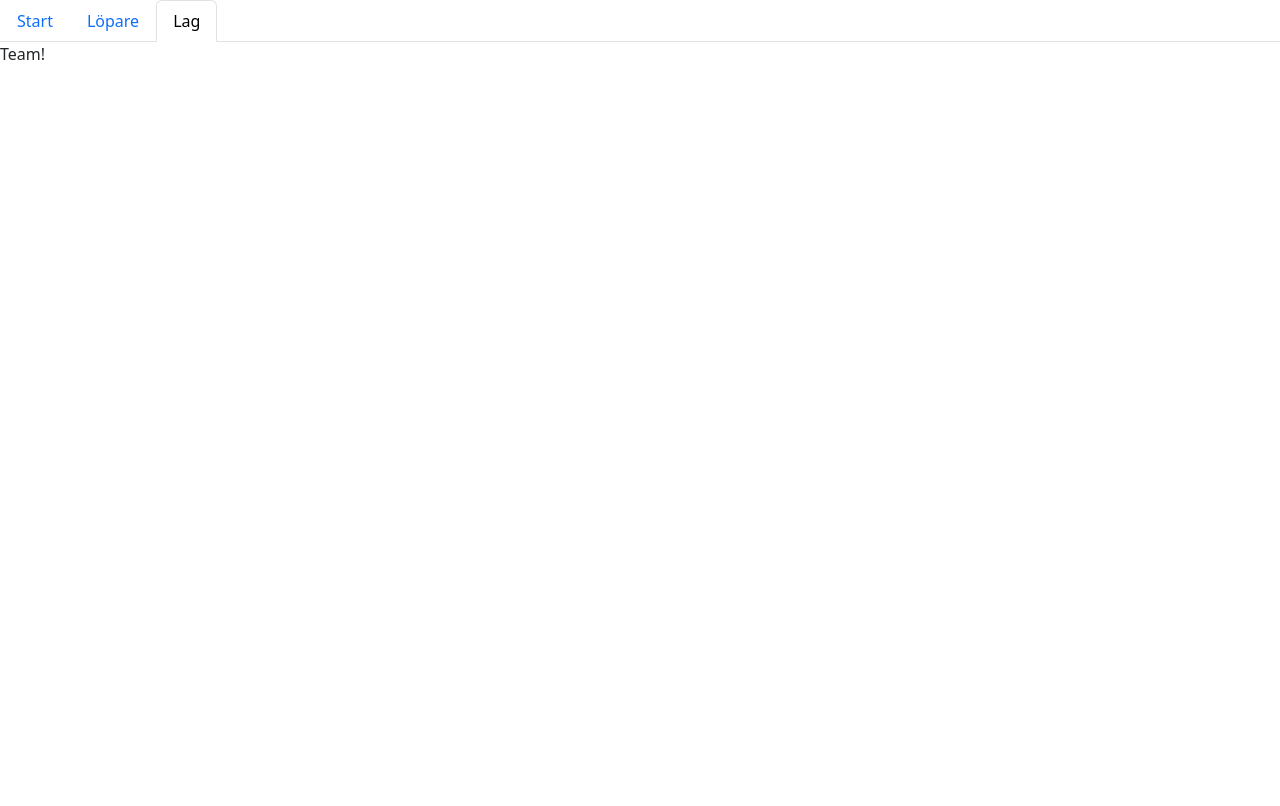
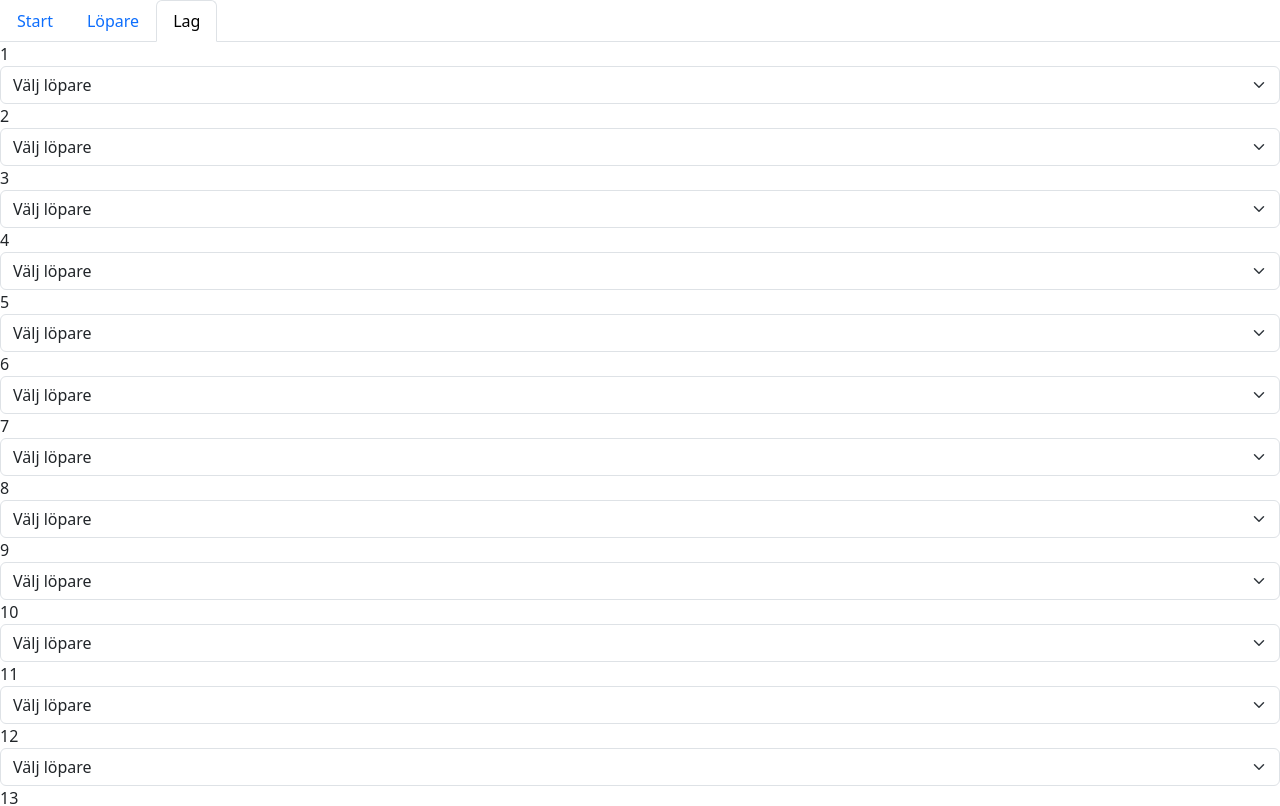
Before and after one commit to Ejdamm/tjogetlag, a React (Create React App) app: page /tjogetlag/team in a window 1280 px wide. Shown: the top 806 px of the page. Built offline with nearby package versions, Linux system fonts and the light colour scheme.

Commit message:
Connect runners to team

```diff
--- a/src/NavTabs.tsx
+++ b/src/NavTabs.tsx
@@ -1,17 +1,19 @@
 import React from "react";
 import { Nav } from "react-bootstrap";
 import { LinkContainer } from "react-router-bootstrap";
+import {useUrlData} from "./useUrlData";
 
 export const NavBar = () => {
+    const { getQueryParams } = useUrlData();
     return (
         <Nav variant="tabs">
-            <LinkContainer to="/tjogetlag/">
+            <LinkContainer to={{ pathname: '/tjogetlag/', search: getQueryParams().toString() }}>
                 <Nav.Link>Start</Nav.Link>
             </LinkContainer>
-            <LinkContainer to="/tjogetlag/runners">
+            <LinkContainer to={{ pathname: '/tjogetlag/runners', search: getQueryParams().toString() }}>
                 <Nav.Link>Löpare</Nav.Link>
             </LinkContainer>
-            <LinkContainer to="/tjogetlag/team">
+            <LinkContainer to={{ pathname: '/tjogetlag/team', search: getQueryParams().toString() }}>
                 <Nav.Link>Lag</Nav.Link>
             </LinkContainer>
         </Nav>
--- a/src/Team.tsx
+++ b/src/Team.tsx
@@ -1,13 +1,47 @@
 import React from 'react';
+import {Form} from "react-bootstrap";
+import rulesFile from './rules.json';
+import {Rules} from "./types";
+import {useUrlData} from "./useUrlData";
 
 export const Team = () => {
-  return (
-    <div className="App">
-      <header className="App-header">
-        <p>
-          Team!
-        </p>
-      </header>
-    </div>
-  );
+    const rules = rulesFile as Rules;
+    const legs = rules.legs;
+    const { teams } = useUrlData();
+    const team = teams[0];
+    const legMapping = team.legMapping;
+
+    return (
+        <>
+            {legs.map((leg) => (
+                <>
+                    {leg.name}
+                    <RunnerSelect leg={leg.name} selected={legMapping[leg.name]} />
+                </>
+            ))}
+        </>
+    );
 }
+
+interface RunnerSelectProps {
+    leg: string;
+    selected?: number;
+}
+
+export const RunnerSelect: React.FC<RunnerSelectProps> = ({ leg, selected }) => {
+    const { runners, assignRunnerToTeam } = useUrlData();
+
+    const handleOnSelect = (event: React.SyntheticEvent<HTMLSelectElement>) => {
+        const selectedRunnerId = parseInt(event.currentTarget.value, 10);
+        assignRunnerToTeam(selectedRunnerId, 0, leg);
+    }
+
+    return (
+        <Form.Select value={selected} onChange={handleOnSelect}>
+            <option>Välj löpare</option>
+            {runners.map((runner) => (
+                <option key={runner.id} value={runner.id}>{`${runner.name}`}</option>
+            ))}
+        </Form.Select>
+    );
+}
--- /dev/null
+++ b/src/rules.json
@@ -0,0 +1,65 @@
+{
+  "version": "Tjoget 2025",
+  "legs": [
+    {
+      "name": "1"
+    },
+    {
+      "name": "2"
+    },
+    {
+      "name": "3"
+    },
+    {
+      "name": "4"
+    },
+    {
+      "name": "5"
+    },
+    {
+      "name": "6"
+    },
+    {
+      "name": "7"
+    },
+    {
+      "name": "8"
+    },
+    {
+      "name": "9"
+    },
+    {
+      "name": "10"
+    },
+    {
+      "name": "11"
+    },
+    {
+      "name": "12"
+    },
+    {
+      "name": "13"
+    },
+    {
+      "name": "14"
+    },
+    {
+      "name": "15"
+    },
+    {
+      "name": "16"
+    },
+    {
+      "name": "17"
+    },
+    {
+      "name": "18"
+    },
+    {
+      "name": "19"
+    },
+    {
+      "name": "20"
+    }
+  ]
+}
--- a/src/useUrlData.tsx
+++ b/src/useUrlData.tsx
@@ -1,22 +1,60 @@
 import {useNavigate, useSearchParams} from "react-router-dom";
-import {Runner} from "./types";
+import {Runner, Team} from "./types";
 
 export const useUrlData = () => {
     const navigate = useNavigate();
     const [searchParams] = useSearchParams();
     const runnersRaw = searchParams.get('runners') ?? '';
+    const teamsRaw = searchParams.get('teams') ?? '';
     const runners = extractRunners(runnersRaw);
+    const teams = extractTeams(teamsRaw);
+
+    const getQueryParams = () => new URLSearchParams({
+        runners: formatRunners(runners),
+        teams: formatTeams(teams)
+    });
 
     const addRunner = (runnerWithoutId: Omit<Runner, 'id'>) => {
         const runner = { ...runnerWithoutId, id: getNextId(runners) }
-        const updatedRunners = [...runners, runner];
-        const queryParams = new URLSearchParams({
-            runners: joinRunners(updatedRunners),
-        });
-        navigate(`?${queryParams.toString()}`);
+        runners.push(runner)
+        navigate(`?${getQueryParams().toString()}`);
     }
 
-    return { runners, addRunner };
+    const assignRunnerToTeam = (runnerId: number, teamIndex: number, legName: string) => {
+        teams[teamIndex].legMapping[legName] = runnerId;
+        navigate(`?${getQueryParams().toString()}`);
+    }
+
+    return { runners, teams, getQueryParams, addRunner, assignRunnerToTeam };
+}
+
+const formatTeams = (teams: Team[]): string => {
+    return teams.map(formatTeam).join(';');
+}
+
+const formatTeam = (team: Team): string => {
+    return formatLegs(team.legMapping);
+}
+
+const formatLegs = (legMapping: Team['legMapping']): string => {
+    return Object.entries(legMapping).map(([name, id]) => `${name}:${id}`).join(',');
+}
+
+const extractTeams = (teams: string): Team[] => {
+    if (!teams) {
+        return [{ legMapping: {} }];
+    }
+    return teams.split(';').map(extractTeam);
+}
+
+const extractTeam = (team: string): Team => {
+    const pairs = team.split(',');
+    const legMapping: Team['legMapping'] = {};
+    pairs.forEach((pair) => {
+        const parts = pair.split(':');
+        legMapping[parts[0]] = parseInt(parts[1]);
+    })
+    return { legMapping };
 }
 
 const getNextId = (runners: Runner[]): number => {
@@ -26,7 +64,7 @@ const getNextId = (runners: Runner[]): number => {
     return runners[runners.length - 1].id + 1;
 }
 
-const joinRunners = (runners: Runner[]): string => {
+const formatRunners = (runners: Runner[]): string => {
     return runners.map(formatRunner).join(';');
 }
 
```
Also changed, not shown: src/types.ts (+13 -0 lines).
